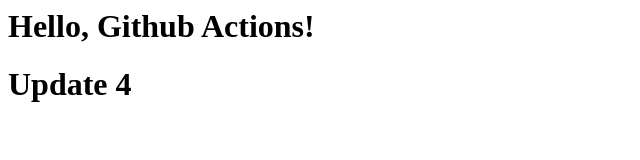
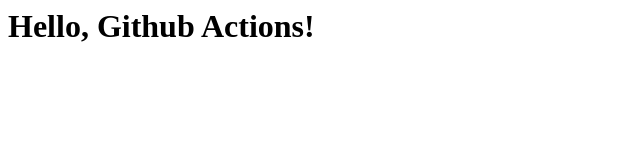
Before and after one commit to MladenDzida/gh-deployment-workflow, a plain HTML site: page index.html in a window 1280 px wide. Shown: the whole page, without its empty margins (0-640 px from the left). Drawn offline with Linux system fonts and the light colour scheme.

Commit message:
update index.html

```diff
--- a/index.html
+++ b/index.html
@@ -1,2 +1 @@
 <H1>Hello, Github Actions!<H1>
-<H1>Update 4<H1>
```
